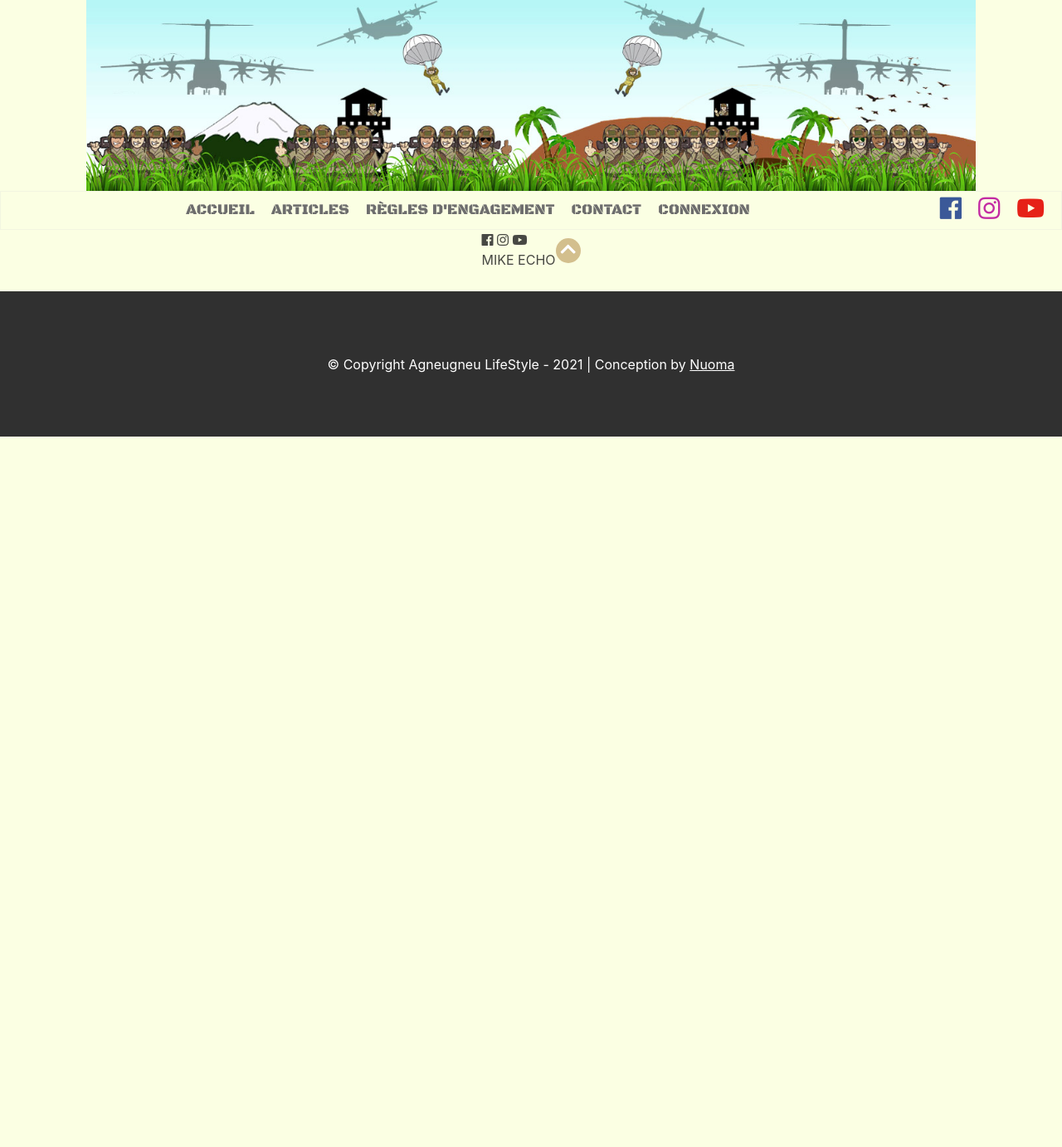
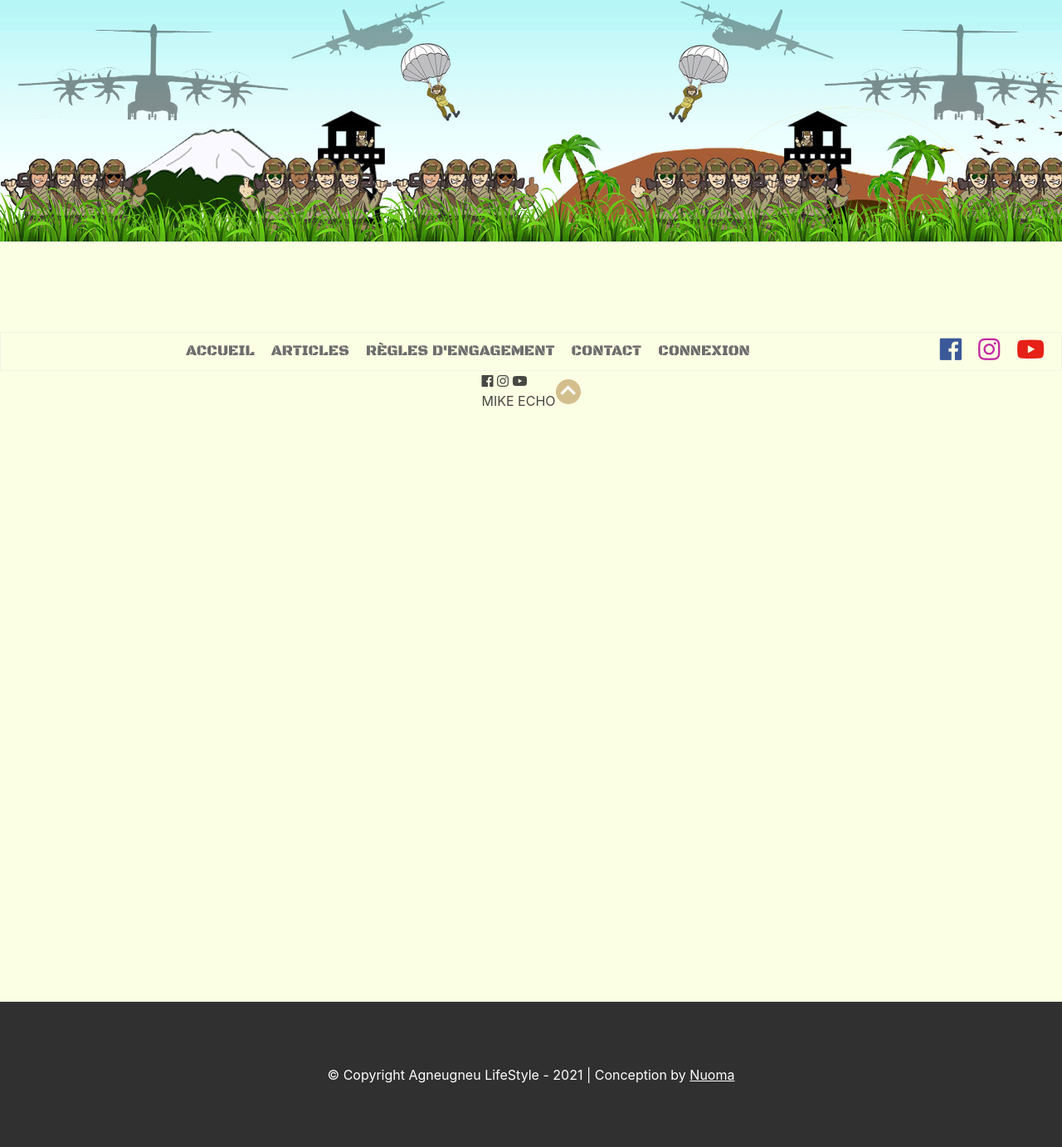
Before and after one commit to MikeEchodeur/lieutenant_criminel, a PHP site: page / in a window 1280 px wide. Shown: the whole page at 83% size. Before the commit the page ends 526 px from the top, so only its background shows below. Run offline with PHP 8.4, Linux system fonts and the light colour scheme; data comes from the database, SQL or seed files in the repository; some libraries are stand-ins or nearby versions.

Commit message:
save 0.0

```diff
--- a/public/sass/base/_base.scss
+++ b/public/sass/base/_base.scss
@@ -11,15 +11,12 @@ body{
 	z-index: 0;
 	max-width: 1357px;
 	width: 100%;
-	height: 230px;
+	height: 400px;
 	a{
 		position:relative;
 		display: flex;
-		justify-content: center;
-		height: 230px;
 		img{
-		width: 100%;
-		height: 100%;
+			position: fixed;
 		}
 		h1{
 			text-transform: capitalize;
@@ -49,6 +46,7 @@ body{
 	justify-content: center;
 	align-items: flex-start;
 	width: 100%;
+	min-height: 750px;
 	background-color: $site_bg_color;
 	position: relative;
 	@include mobile-only{
@@ -65,5 +63,5 @@ body{
 
 .fbAndShare{
 	position: sticky;
-	top: 46px;
+	top: 10%;
 }
```
Also changed, not shown: public/css/style.css (+5 -7 lines), public/css/style.min.css.
